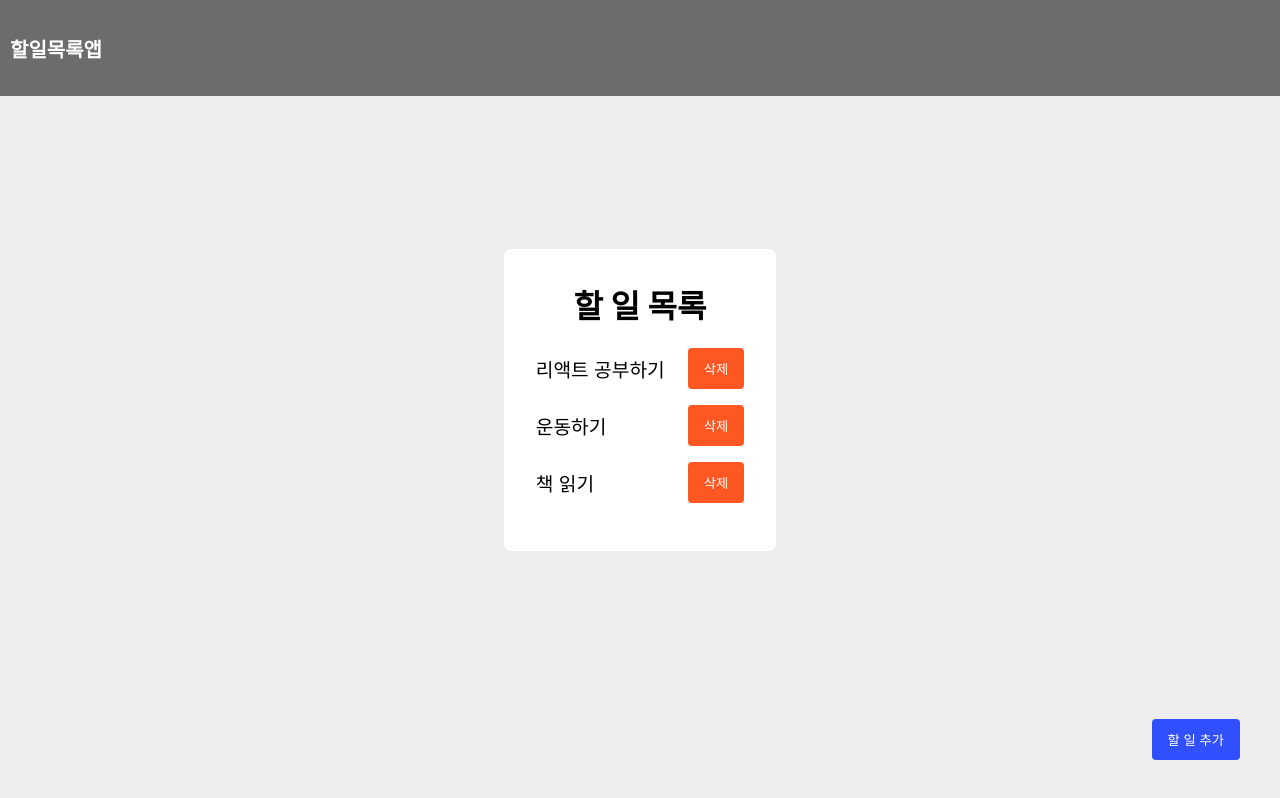
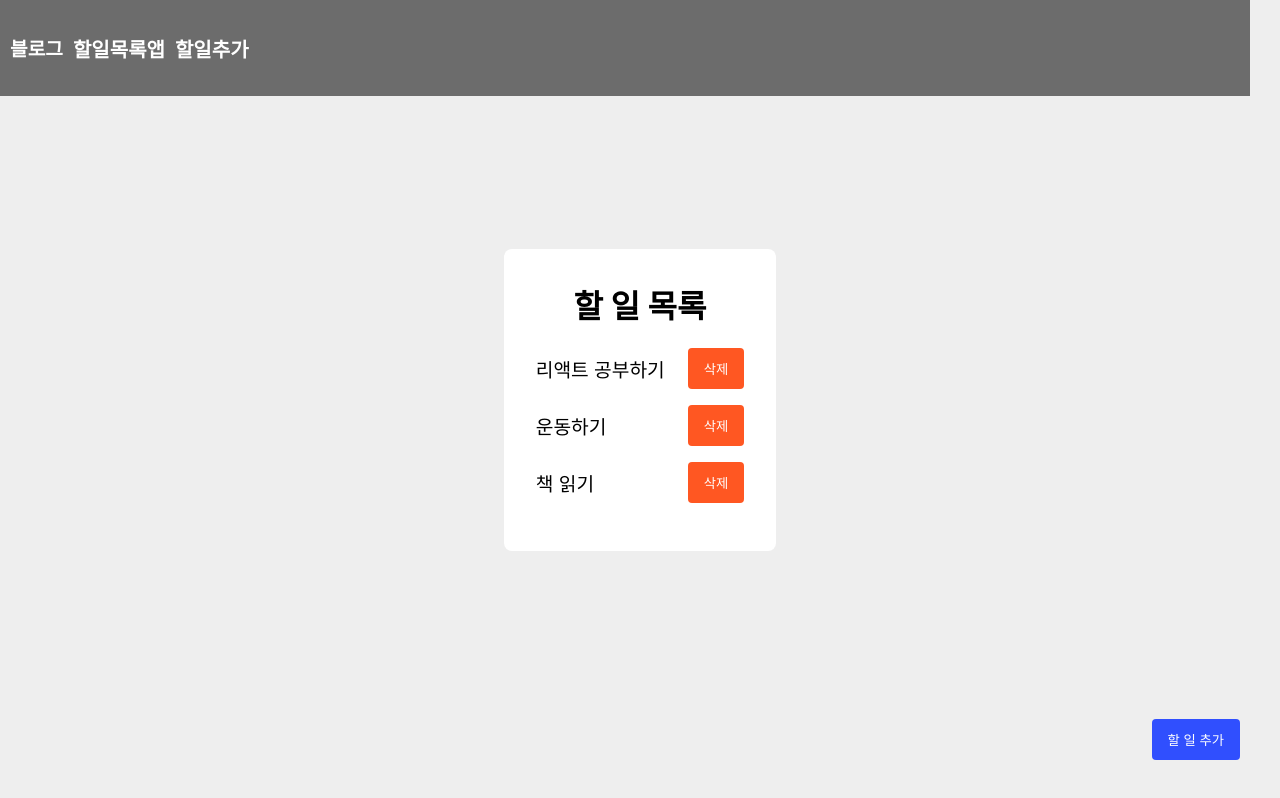
Before and after one commit to jeong-jihyun/react-storyboard-design, a React (Create React App) app: page / in a window 1280 px wide. Built offline with nearby package versions, Linux system fonts and the light colour scheme.

Commit message:
헤더작성

```diff
--- a/src/components/Header/index.tsx
+++ b/src/components/Header/index.tsx
@@ -11,21 +11,30 @@ const Container = styled.div`
   margin: 0;
   display: flex;
   align-items: center;
-  justify-content: flex-start;
+  flex-direction: row;
   padding-left: 10px;
   height: 80px;
   font-weight: bold;
   font-family: Verdana, Geneva, Tahoma, sans-serif;
+  width: calc(100% - 40px);
 `;
 const StyledLink = styled(Link)`
   color: #fff;
   font-size: 20px;
   text-decoration: none;
+  margin-left: 10px;
 `;
+const Title = styled.div`
+  font-size: 1.2rem;
+  font-weight: bold;
+  color:#fff;
+`
 export const Header = () => {
   return (
     <Container>
+      <Title>블로그</Title>
       <StyledLink to="/">할일목록앱</StyledLink>
+      <StyledLink to="/add">할일추가</StyledLink>
     </Container>
   );
 };
```
